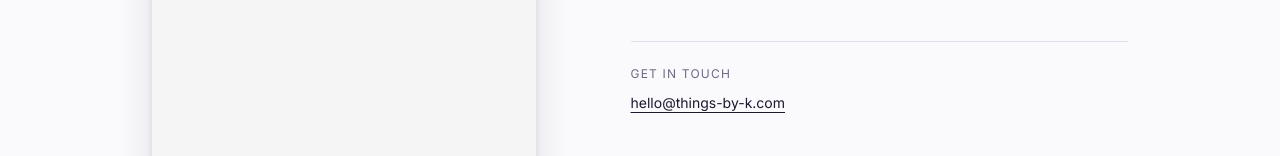
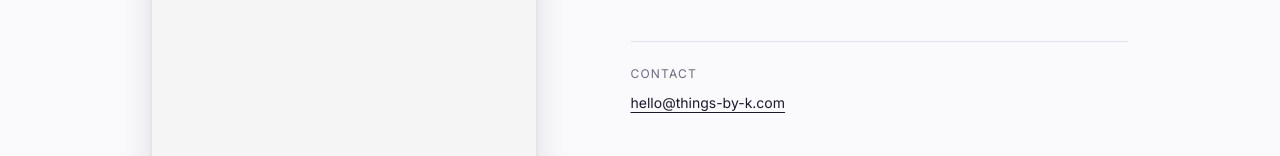
Before and after one commit to KyleJayMaxwell/things-by-k, a Next.js app: page /about in a window 1280 px wide. Shown: the part 451-607 px from the top of the page. Built offline with nearby package versions, Linux system fonts and the light colour scheme.

Commit message:
[MVP] About: Contact label instead of Get in touch
Co-Authored-By: Claude Opus 5.5 (1M context) <noreply@anthropic.com>
Claude-Session: https://claude.ai/code/session_01GAoCgCYL4P8tSKN1ubGAHZ

```diff
--- a/src/app/about/page.tsx
+++ b/src/app/about/page.tsx
@@ -37,7 +37,7 @@ export default function AboutPage() {
           </div>
 
           <div className="mt-8 pt-5 md:mt-10 md:pt-6 border-t border-border">
-            <p className="text-xs text-text-secondary tracking-widest uppercase mb-2">Get in touch</p>
+            <p className="text-xs text-text-secondary tracking-widest uppercase mb-2">Contact</p>
             <a
               href={`mailto:${CONTACT_EMAIL}`}
               className="text-sm text-text-primary underline underline-offset-4 hover:text-primary transition-colors"
```
